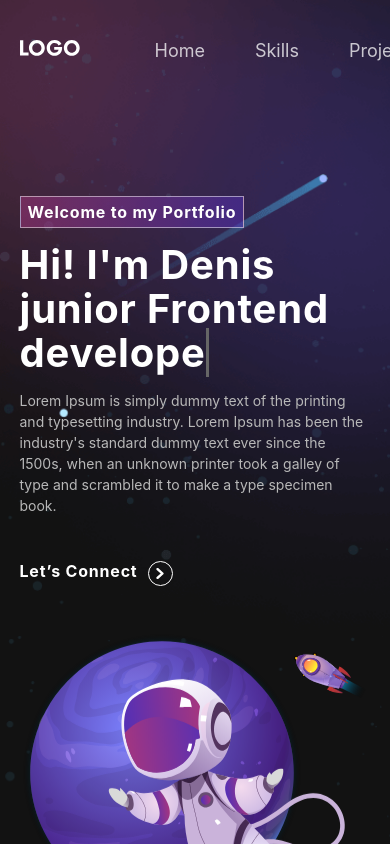
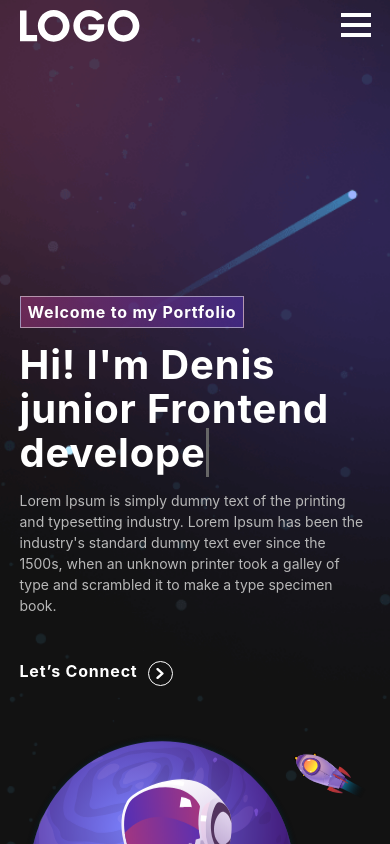
Before and after one commit to liroan/portfolioSite, a React (Create React App) app: page / in a window 390 px wide. Shown: the top 844 px of the page. Built offline with nearby package versions, Linux system fonts and the light colour scheme.

Commit message:
adaptive_header: made a normal adaptive header

```diff
--- a/src/components/Header/Header.module.scss
+++ b/src/components/Header/Header.module.scss
@@ -58,4 +58,89 @@
       }
     }
   }
+  &__burger {
+    display: none;
+    min-width: 30px;
+    height: 4px;
+    background: #fff;
+    position: relative;
+    &::before, &::after {
+      content: "";
+      position: absolute;
+      left: 0;
+      width: 30px;
+      height: 4px;
+      background: #fff;
+    }
+    &::before {
+      top: 10px;
+    }
+    &::after {
+      top: 20px;
+    }
+  }
+  &__menu_open {
+    display: block;
+  }
+  &__menu_close {
+    display: none;
+  }
+  &__burgerBlock {
+    width: 30px;
+    height: 30px;
+    cursor: pointer;
+  }
 }
+
+
+@media screen and (max-width: 900px) {
+  .header {
+    &__burger {
+      display: block;
+    }
+    &__navigate {
+      position: absolute;
+      top: 50px;
+      left: 50%;
+      width: 100%;
+      transform: translateX(-50%);
+      padding-left: 30px;
+      li {
+        margin-bottom: 10px;
+      }
+     /* display: none;*/
+    }
+    &__refs {
+      display: block;
+    }
+    &__mainButton {
+      display: inline-block;
+    }
+  }
+}
+
+@media screen and (max-width: 750px) {
+  .header {
+    &__refs {
+      width: 80%;
+      margin: 0 auto;
+    }
+  }
+}
+
+
+@media screen and (max-width: 550px) {
+  .header {
+    &__burger {
+      display: block;
+    }
+    &__refs {
+      display: block;
+      width: 100%;
+      margin: 0 auto;
+    }
+    &__mainButton {
+      display: inline-block;
+    }
+  }
+}
--- a/src/components/Header/Header.tsx
+++ b/src/components/Header/Header.tsx
@@ -9,6 +9,7 @@ import Button from "../Button/Button";
 import {useEffect, useState} from "react";
 const Header = () => {
     const [isScroll, setIsScroll] = useState(false);
+    const [isOpenMenu, setIsOpenMenu] = useState(false);
     useEffect(() => {
         const onScroll = () => {
             console.log(window.scrollY, isScroll)
@@ -18,13 +19,14 @@ const Header = () => {
         window.addEventListener('scroll', onScroll);
         return () => window.removeEventListener('scroll', onScroll)
     }, [isScroll])
+
     return (
         <header className={styles.header + " " + (isScroll ? styles.header_scroll : "")}>
             <Container>
                 <div className={styles.header__logo}>
                     <img src={logo} alt=""/>
                 </div>
-                <nav className={styles.header__navigate}>
+                <nav className={styles.header__navigate + " " + (isScroll ? styles.header_scroll : "") + " " + (isOpenMenu ? styles.header__menu_open : styles.header__menu_close) + " " + styles.header__menu_normal}>
                     <ul className={styles.header__refs}>
                         <li className={styles.header__navigate_opacity}><a href="">Home</a></li>
                         <li className={styles.header__navigate_opacity}><a href="">Skills</a></li>
@@ -37,6 +39,9 @@ const Header = () => {
                         <li className={styles.header__mainButton}><Button>Let`s connect</Button></li>
                     </ul>
                 </nav>
+                <div className={styles.header__burgerBlock} onClick={() => setIsOpenMenu(prevState => !prevState)}>
+                    <div className={styles.header__burger} />
+                </div>
             </Container>
         </header>
     )
--- a/src/views/Banner/Banner.module.scss
+++ b/src/views/Banner/Banner.module.scss
@@ -98,6 +98,9 @@
 
 @media screen and (max-width: 1000px) {
   .banner {
+    & > div {
+      padding-top: 300px;
+    }
     &__developerInfo {
       font-size: 40px;
       margin-bottom: 15px;
```
